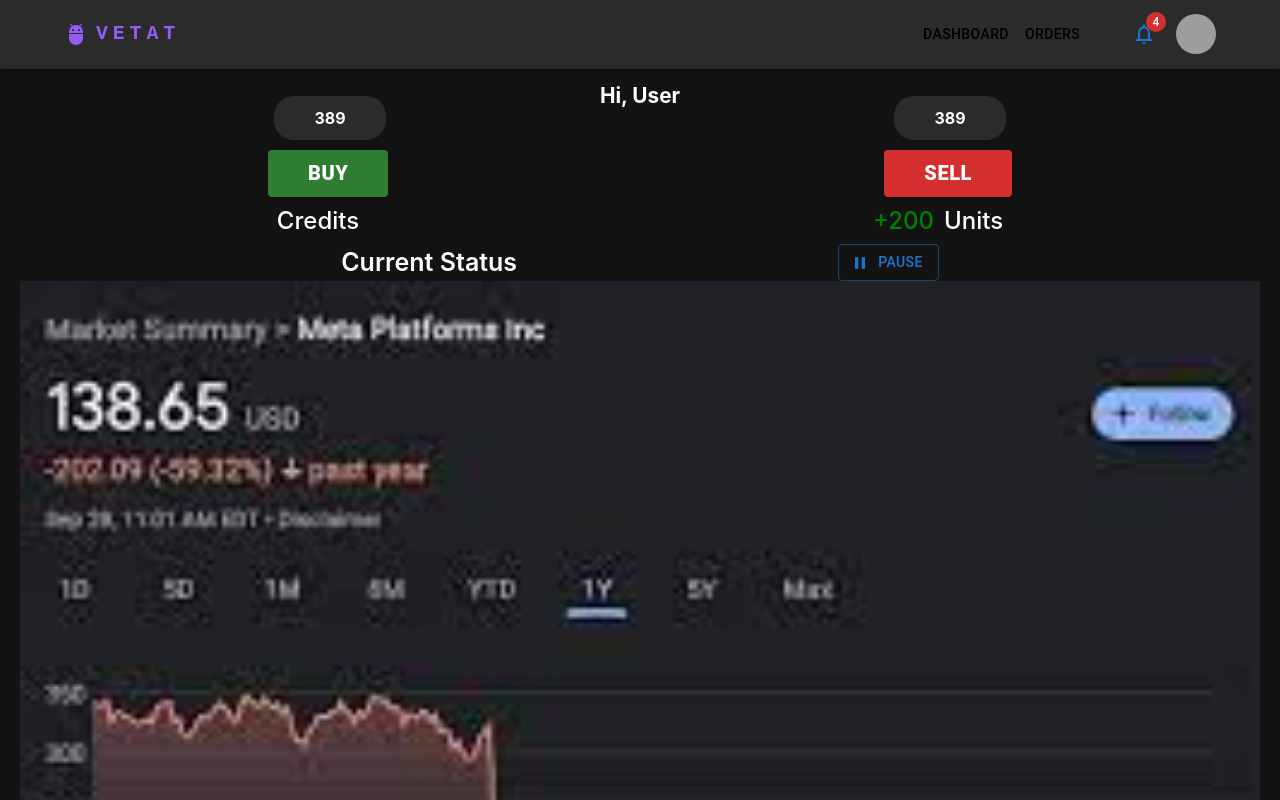
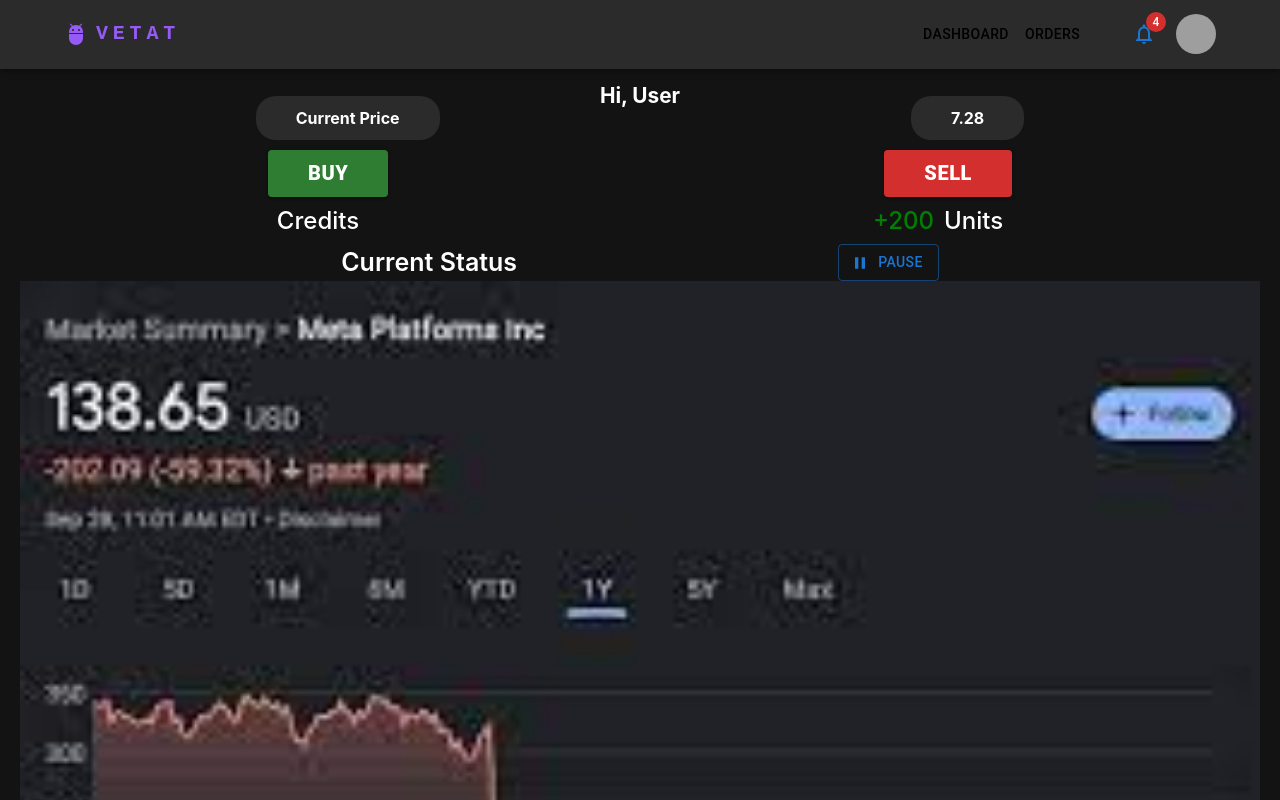
Before and after one commit to Hack-The-Mountain-4-0-VETAT/VETAT, a React (Create React App) app: page /main in a window 1280 px wide. Built offline with nearby package versions, Linux system fonts and the light colour scheme; grey boxes are pictures that could not be loaded.

Commit message:
Add files via upload

```diff
--- a/src/components/Home.jsx
+++ b/src/components/Home.jsx
@@ -6,12 +6,14 @@
 import Stack from '@mui/material/Stack';
 import PauseIcon from '@mui/icons-material/Pause';
 import PlayArrowIcon from '@mui/icons-material/PlayArrow';
+import { useEffect } from 'react';
 
 
 export default function Home() {
   var classes = useStyles();
   const token = useSelector(state => state.Token.Token);
   const [open, setOpen] = useState(false);
+  const [price,setPrice]=useState(0);
   const [checked, setChecked] = useState(true);
   const [value, setValue] = useState('Buy');
   const [play,setPlay]=useState(false);
@@ -20,11 +22,36 @@
     setOpen(true);
   };
 
+  useEffect(() => {
+    setTimeout(() => {
+      let k=simulateStockPrice();
+      if(k!==price){
+        setPrice(k);
+      }
+      else{
+        setPrice(k=k+0.2);
+      }
+    }, 1000);
+  }, [price])
+
   const handleClose = () => {
     setOpen(false);
     setValue('Buy')
     setChecked(true)
   };
+
+  function simulateStockPrice() {
+    let price = 7;
+    const minChange = -0.1;
+    const maxChange = 0.1;
+    const priceChange = (Math.random() * (maxChange - minChange) + minChange).toFixed(2);
+    price += parseFloat(priceChange);
+    if (price < 1) {
+      price = 1;
+    }
+
+    return price;
+  }
 
   const handleCheck = (event) => {
     setChecked(event.target.checked)
@@ -45,7 +72,7 @@
         </DialogTitle>
         <DialogContent>
           <Grid container xs={12}>
-            <Grid item xs={12}>
+            {/* <Grid item xs={12}>
               <Switch
                 checked={checked}
                 onChange={handleCheck}
@@ -57,7 +84,7 @@
                 }}
               />
               {value}
-            </Grid>
+            </Grid> */}
             <Grid item xs={6}>
               <TextField sx={{ color: "white" }} id="filled-password-input" label="Quantity" variant="standard" />
             </Grid>
@@ -81,10 +108,10 @@
       <Box className={classes.box}>
         <Box sx={{ display: 'flex', justifyContent: "space-around", width: "100%" }}>
           <Box sx={{ backgroundColor: "#2B2B2B", paddingX: "40px", paddingY: "10px", borderRadius: "20px" }}>
-            389
+            Current Price
           </Box>
           <Box sx={{ backgroundColor: "#2B2B2B", paddingX: "40px", paddingY: "10px", borderRadius: "20px" }}>
-            389
+            {price}
           </Box>
         </Box>
       </Box>
@@ -92,9 +119,9 @@
       <Box >
         <Box className={classes.box}>
           <Box className={classes.box1}>
-            <Button variant="contained" sx={{ paddingX: "40px", fontSize: "20px", fontWeight: "bolder" }} color="success" onClick={handleClickOpen}>BUY</Button>
+            <Button variant="contained" sx={{ paddingX: "40px", fontSize: "20px", fontWeight: "bolder" }} color="success">BUY</Button>
             {showForm()}
-            <Button variant="contained" sx={{ paddingX: "40px", fontSize: "20px", fontWeight: "bolder" }} color="error">SELL</Button>
+            <Button variant="contained" sx={{ paddingX: "40px", fontSize: "20px", fontWeight: "bolder" }} color="error" onClick={handleClickOpen}>SELL</Button>
           </Box>
         </Box>
         {/* overall */}
```
